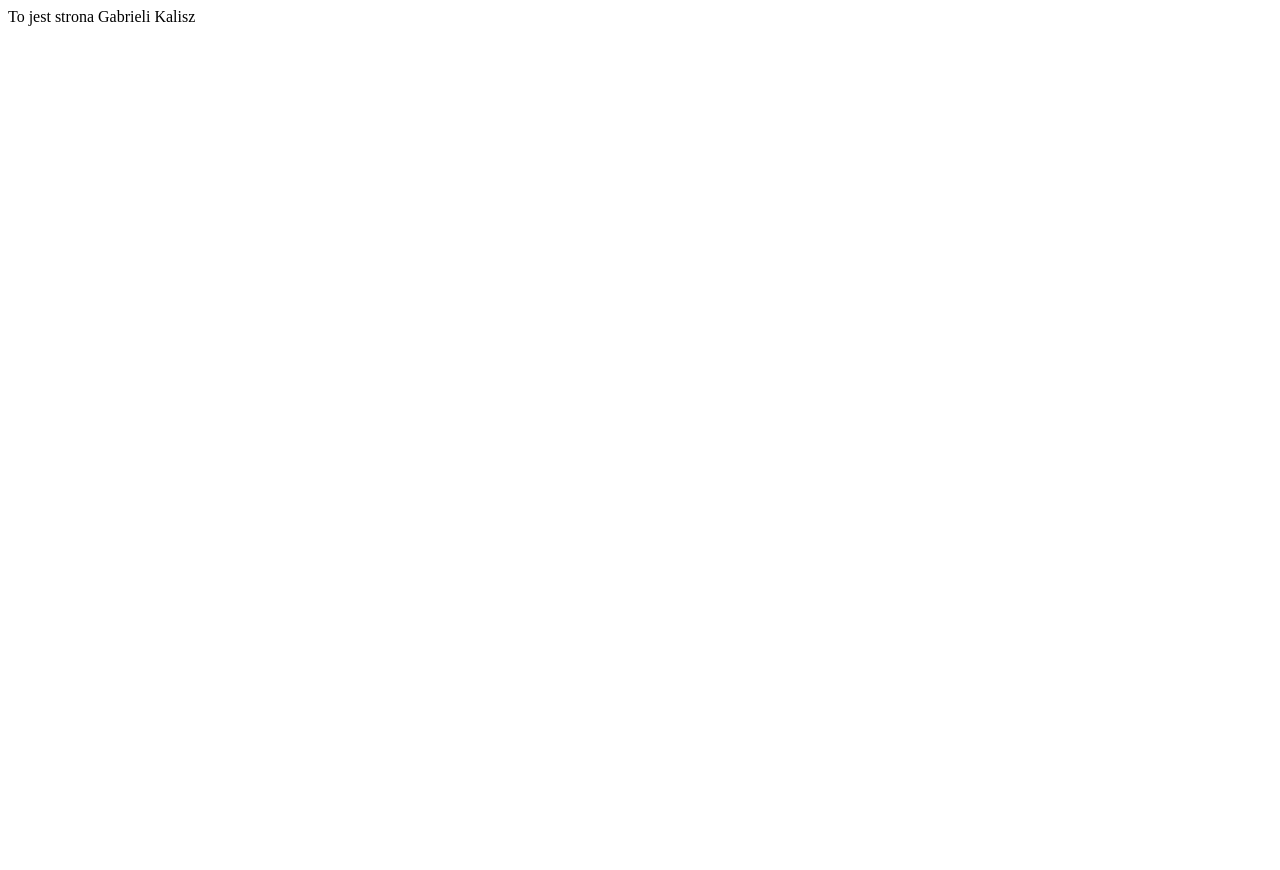
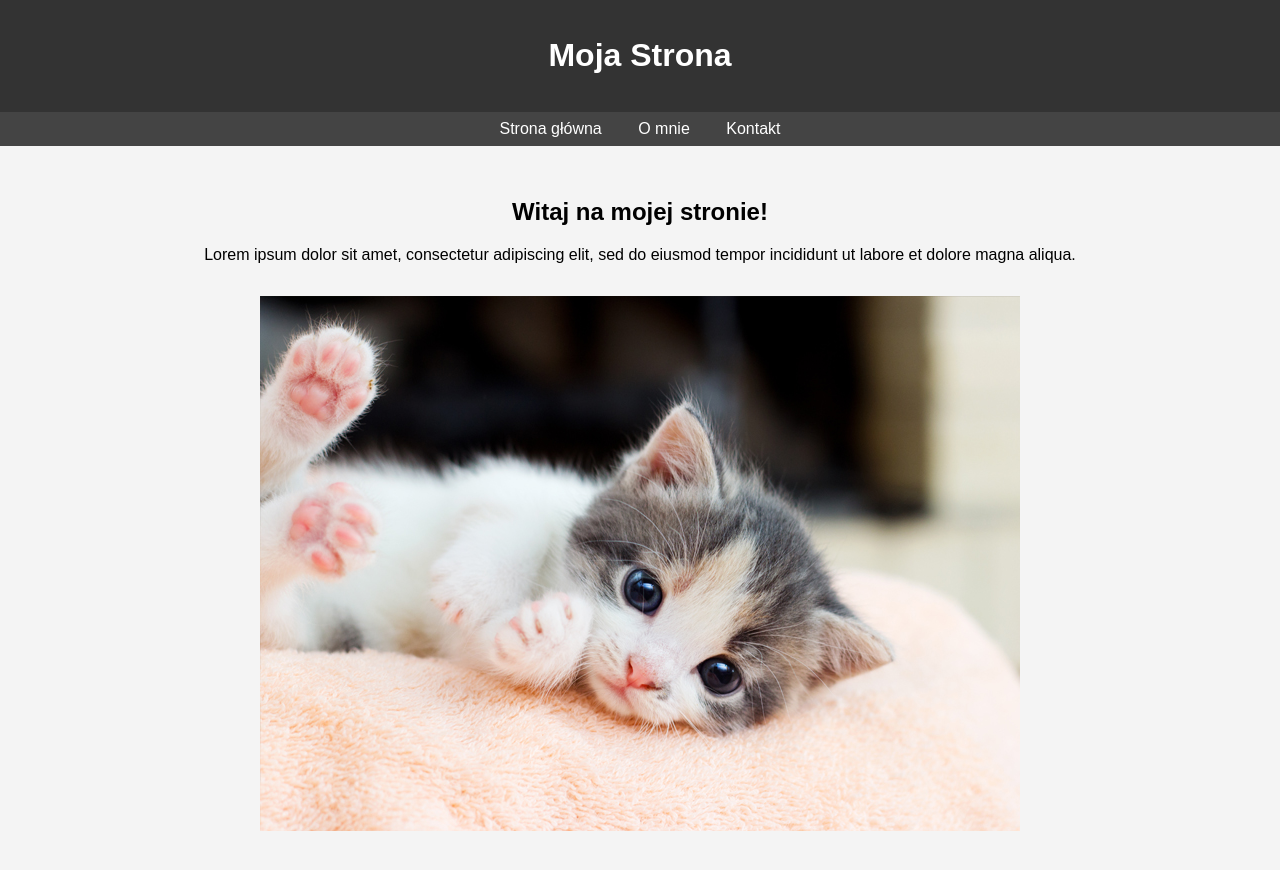
Before and after one commit to gabazaba12/gabazaba12.github.io, a plain HTML site: page index.html in a window 1280 px wide. Before the commit the page ends 800 px from the top, so only its background shows below. Drawn offline with Linux system fonts and the light colour scheme.

Commit message:
wsedrcedrfcv

```diff
--- a/index.html
+++ b/index.html
@@ -1,8 +1,27 @@
-<!doctype html>
-<html>
-     <head>
-     </head>
-     <body>
-        To jest strona Gabrieli Kalisz
-     </body>
+<!DOCTYPE html>
+<html lang="en">
+<head>
+   <link rel="stylesheet" href="style.css">
+    <meta charset="UTF-8">
+    <meta name="viewport" content="width=device-width, initial-scale=1.0">
+    <title>Moja Strona</title>
+</head>
+<body>
+    <header>
+        <h1>Moja Strona</h1>
+    </header>
+
+    <nav>
+        <a href="#">Strona główna</a>
+        <a href="#">O mnie</a>
+        <a href="#">Kontakt</a>
+    </nav>
+
+    <section>
+        <h2>Witaj na mojej stronie!</h2>
+        <p>Lorem ipsum dolor sit amet, consectetur adipiscing elit, sed do eiusmod tempor incididunt ut labore et dolore magna aliqua.</p>
+        <img src="kotek.jpg" alt="Kotek">
+    </section>
+
+</body>
 </html>
--- /dev/null
+++ b/style.css
@@ -0,0 +1,35 @@
+body {
+    font-family: Arial, sans-serif;
+    margin: 0;
+    padding: 0;
+    background-color: #f4f4f4;
+    text-align: center;
+}
+
+header, footer {
+    background-color: #333;
+    color: white;
+    padding: 1em;
+}
+
+nav {
+    background-color: #444;
+    color: white;
+    padding: 0.5em;
+}
+
+nav a {
+    color: white;
+    text-decoration: none;
+    margin: 0 1em;
+}
+
+section {
+    padding: 2em;
+}
+
+img {
+    max-width: 100%;
+    height: auto;
+    margin: 1em 0;
+}
```
Also changed, not shown: kotek.jpg (added).
